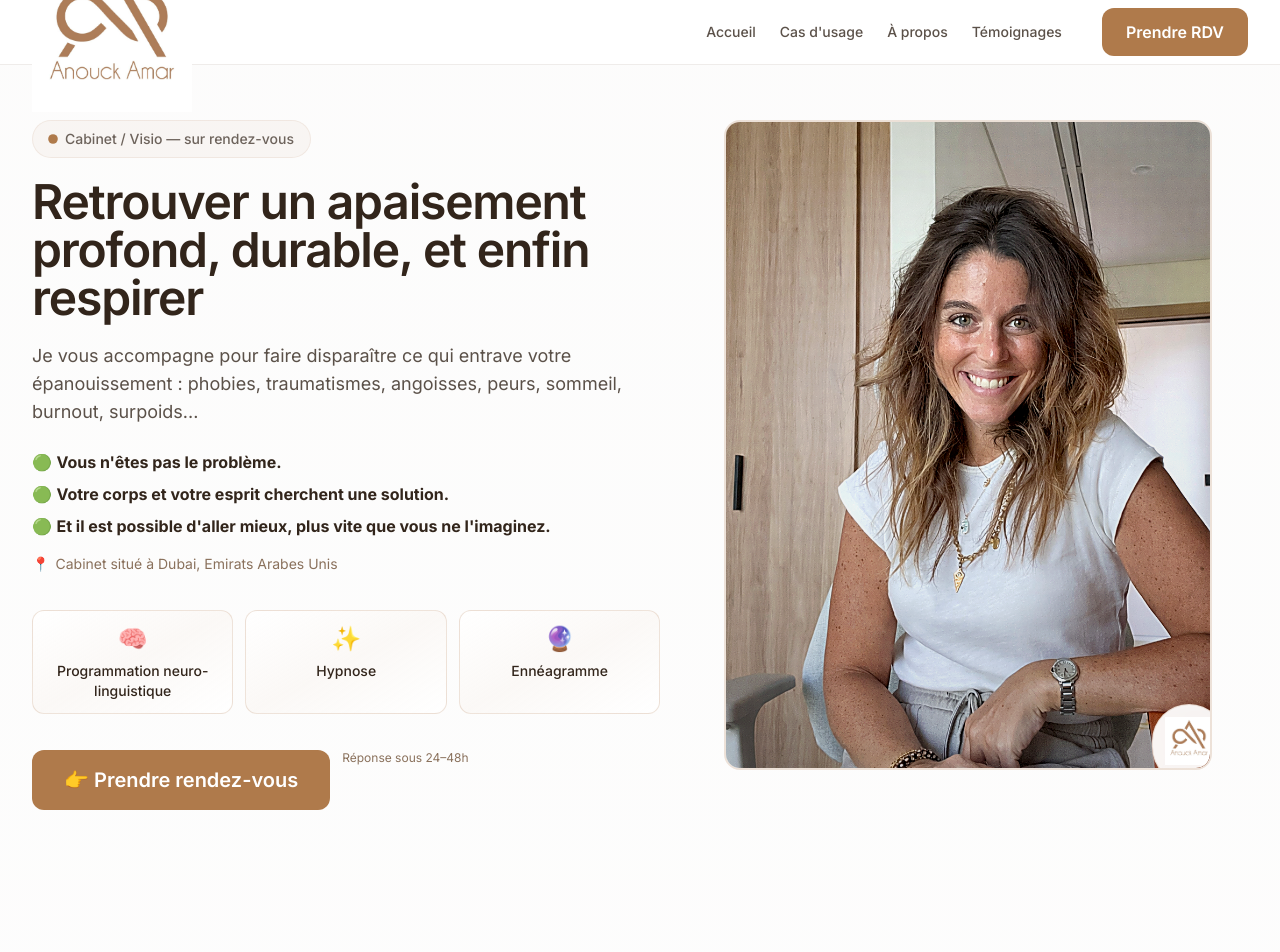
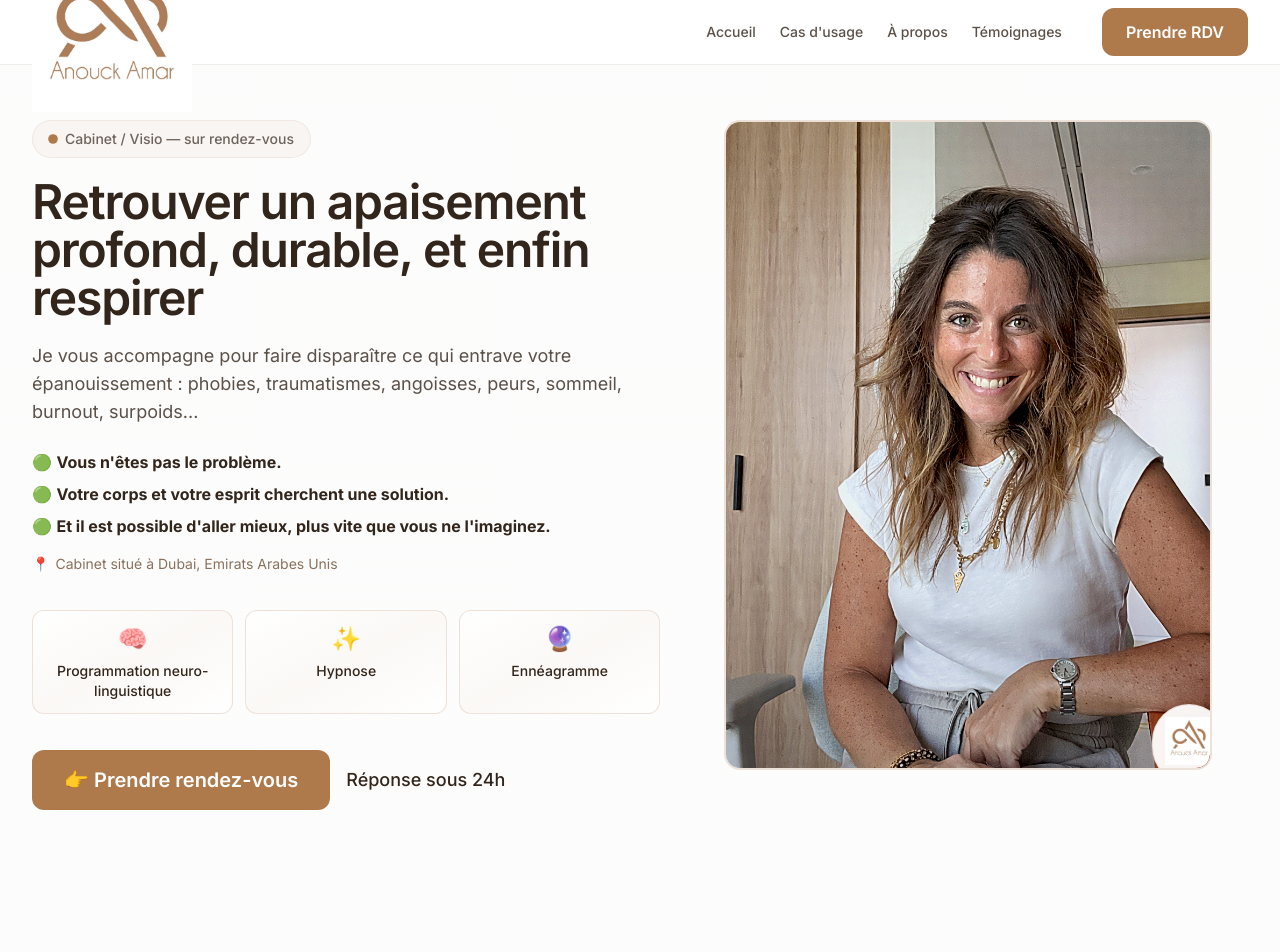
Before and after one commit to ilanamar26-code/anoucksite, a Next.js app: page / in a window 1280 px wide. Shown: the top 952 px of the page. Built offline with nearby package versions, Linux system fonts and the light colour scheme.

Commit message:
Mettre 'Réponse sous 24h' à côté du CTA, plus gros et centré

```diff
--- a/app/page.tsx
+++ b/app/page.tsx
@@ -118,7 +118,7 @@ export default function Home() {
 
                 {/* CTA — EMOTIONAL ANCHOR */}
                   <motion.div
-                    className="flex flex-col sm:flex-row items-start gap-3 pt-4"
+                    className="flex flex-col sm:flex-row items-center gap-4 pt-4"
                     initial={{ opacity: 0, y: 20 }}
                     animate={{ opacity: 1, y: 0 }}
                     transition={{ delay: 1.2, duration: 0.7 }}
@@ -135,12 +135,12 @@ export default function Home() {
                   </CTAButton>
                   {showTrustLine && (
                     <motion.p
-                      className="text-xs text-muted-foreground"
+                      className="text-base md:text-lg font-medium text-foreground text-center"
                       initial={{ opacity: 0 }}
                       animate={{ opacity: 1 }}
                       transition={{ delay: 1.3, duration: 0.5 }}
                     >
-                      Réponse sous 24–48h
+                      Réponse sous 24h
                     </motion.p>
                   )}
                 </motion.div>
```
